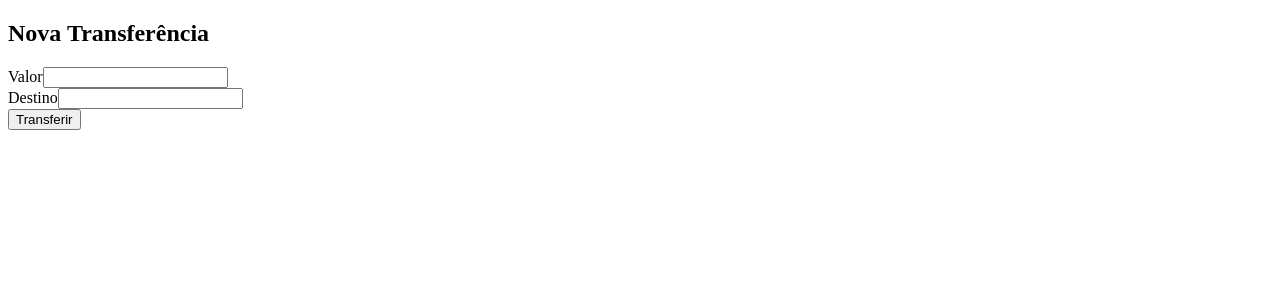
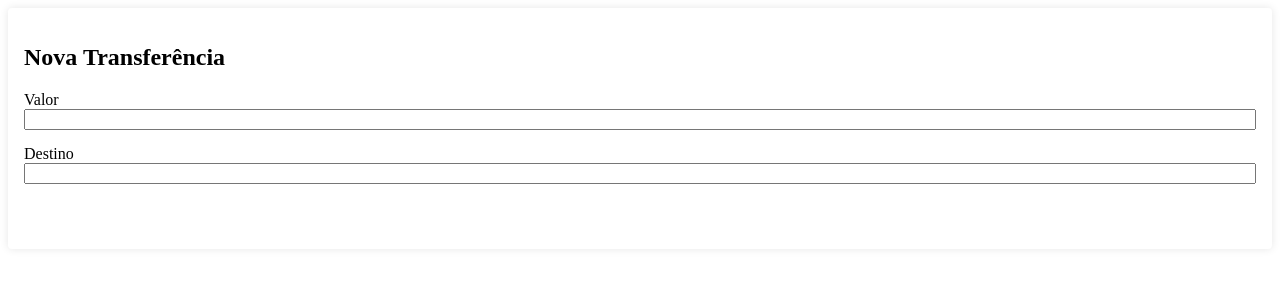
Before and after one commit to ccaroca/bytebank, an Angular app: page / in a window 1280 px wide. Shown: the top 300 px of the page. Built offline with nearby package versions, Linux system fonts and the light colour scheme.

Commit message:
Escutar o evento de submit do formulário através de event binding

```diff
--- a/src/app/nova-transferencia/nova-transferencia.component.html
+++ b/src/app/nova-transferencia/nova-transferencia.component.html
@@ -1,18 +1,19 @@
-<form>
-    <h2>Nova Transferência</h2>
+<section class="container">
+  <form class="formulario" (ngSubmit)="transferir()">
+    <h2 class="formulario_titulo">Nova Transferência</h2>
 
-    <div>
-        <label for="valor">Valor</label>
-        <input id="valor"
-               type="text">
+    <div class="form-field">
+      <label class="form-field_label" for="valor">Valor</label>
+      <input class="form-field_input" id="valor" type="text" />
     </div>
 
-    <div>
-        <label for="destino">Destino</label>
-        <input id="valor"
-               type="text">
+    <div class="form-field">
+      <label class="form-field_label" for="destino">Destino</label>
+      <input class="form-field_input" id="valor" type="text" />
     </div>
 
-    <button>Transferir</button>
-
-</form>
+    <div class="botao-wrapper">
+      <button class="botao" type="submit">Transferir</button>
+    </div>
+  </form>
+</section>
--- a/src/app/nova-transferencia/nova-transferencia.component.scss
+++ b/src/app/nova-transferencia/nova-transferencia.component.scss
@@ -0,0 +1,59 @@
+.formulario {
+  background-color: white;
+  padding: 16px;
+  border-radius: 4px;
+  box-shadow: 0 0 8px rgba(0, 0, 0, 0.1);
+  &__titulo {
+    text-transform: capitalize;
+    color: var(--primary);
+  }
+}
+
+.form-field {
+  width: 100%;
+  margin-top: 15px;
+  margin-bottom: 15px;
+  display: flex;
+  flex-direction: column;
+  color: var(--primary);
+
+  &__label {
+    color: inherit;
+    margin-bottom: 4px;
+    font-size: 12px;
+  }
+
+  &__input {
+    padding: 8px;
+    border-radius: 4px;
+    color: inherit;
+    border: 2px solid;
+    outline: none;
+  }
+}
+
+.botao-wrapper {
+  display: flex;
+}
+
+.botao {
+  background-color: var(--primary);
+  color: white;
+  display: block;
+  flex: 1;
+  border: none;
+  border-radius: 4px;
+  font-size: 16px;
+  padding: 0.5em;
+  cursor: pointer;
+  transition: opacity 0.2s;
+
+  &--cancelar {
+    background-color: var(--secondary);
+    margin-left: 20px;
+  }
+
+  &:hover {
+    opacity: 0.8;
+  }
+}
--- a/src/app/nova-transferencia/nova-transferencia.component.ts
+++ b/src/app/nova-transferencia/nova-transferencia.component.ts
@@ -1,11 +1,12 @@
-import { Component } from "@angular/core";
+import { Component } from '@angular/core';
 
 @Component({
-    selector: 'app-nova-transferencia',
-    templateUrl: './nova-transferencia.component.html',
-    styleUrls: ['./nova-transferencia.component.scss']
+  selector: 'app-nova-transferencia',
+  templateUrl: './nova-transferencia.component.html',
+  styleUrls: ['./nova-transferencia.component.scss'],
 })
 export class NovaTransferenciaComponent {
-
-
+  transferir() {
+    console.log("transferir acionado")
+  }
 }
```
